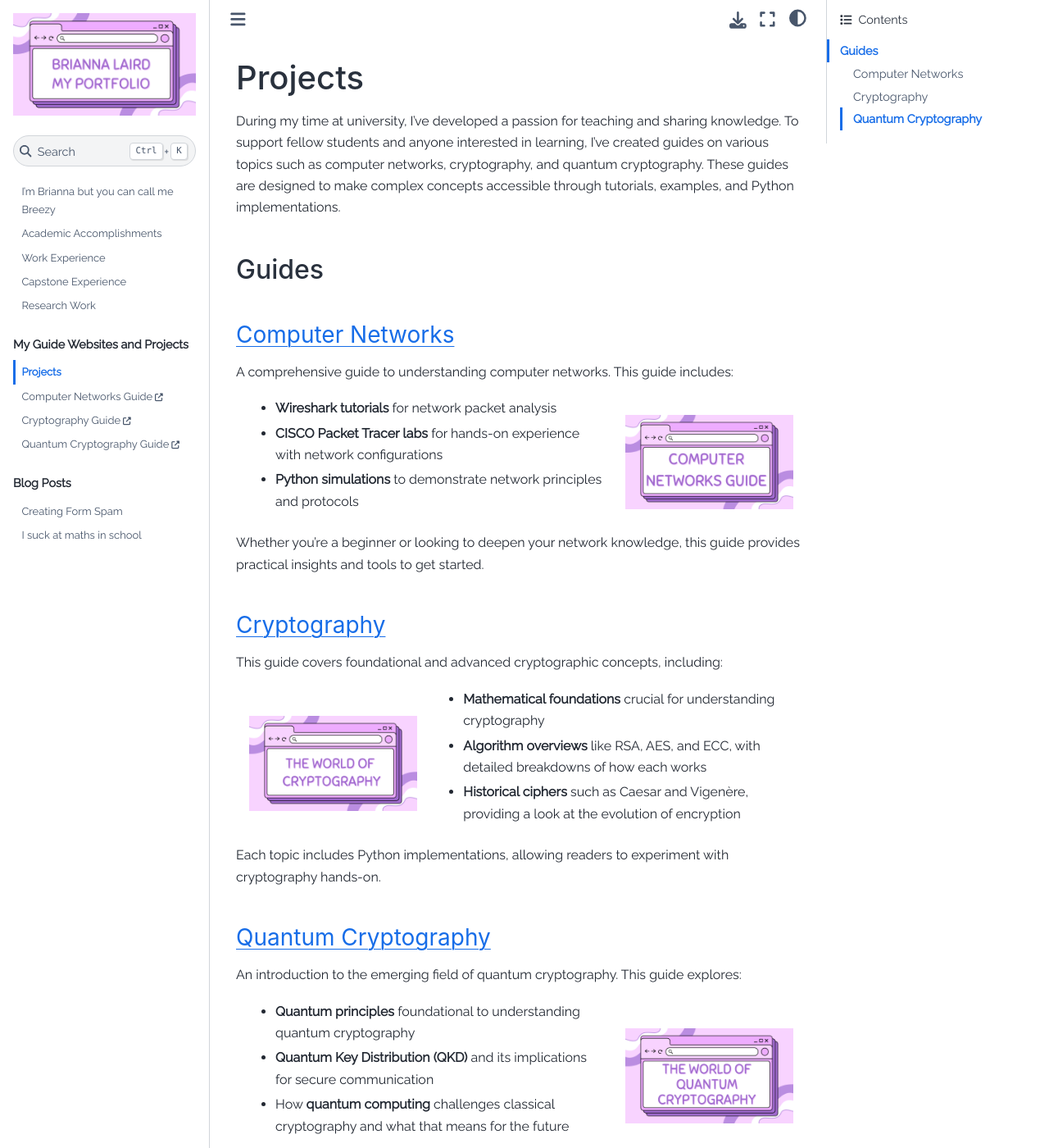
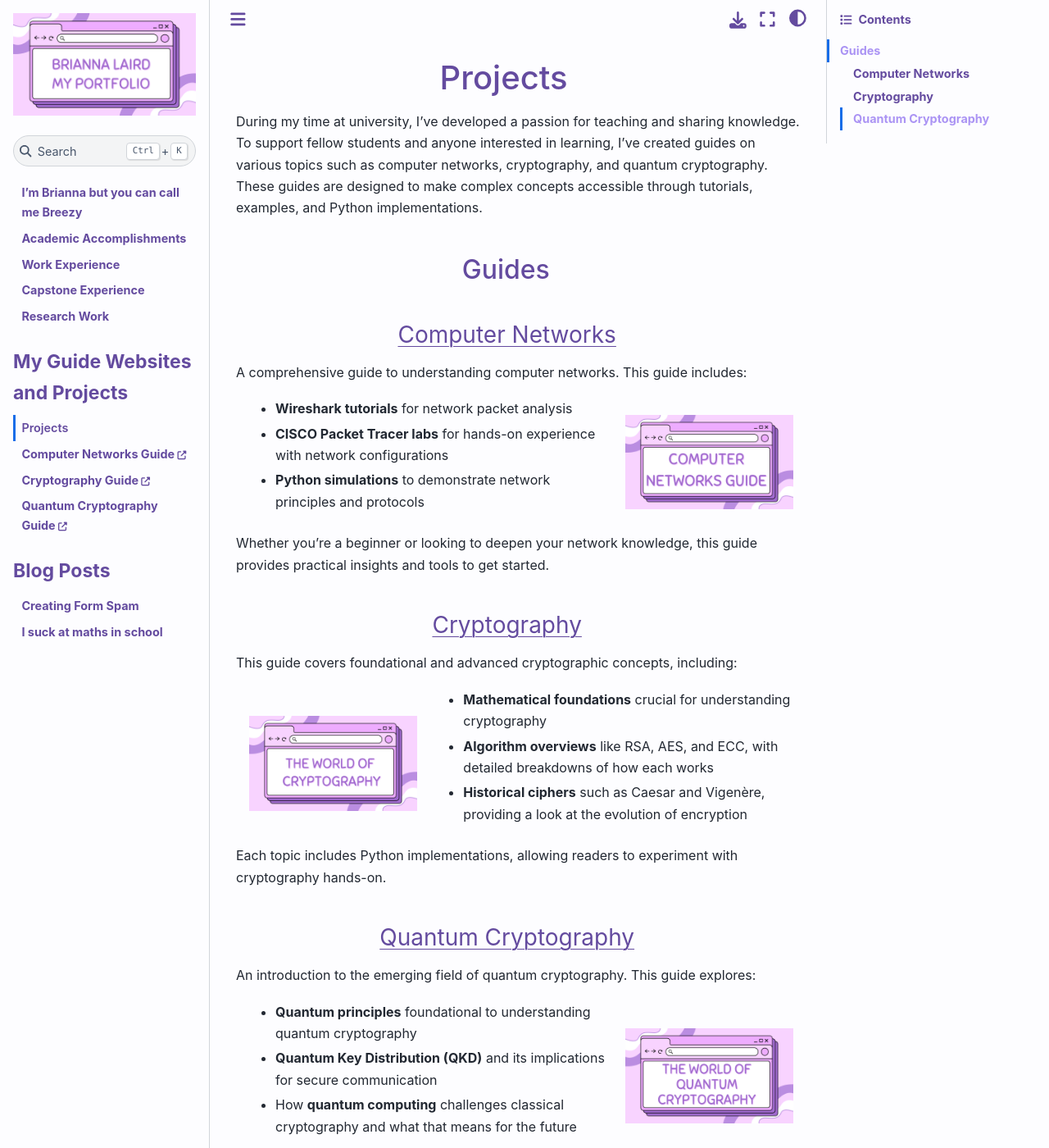
Before and after one commit to breezy-codes/breezy-codes.github.io, a Jupyter Book: the page built from content/projects.md, in a window 1280 px wide and 1400 px high. Shown: the whole window at 82% size. Built offline with Jupyter Book 1.0.4 settings and Sphinx 7.4.7 and the Sphinx Book theme 1.1.4, drawn with Linux system fonts in a browser that asks for light colours.

Commit message:
site updates

```diff
--- a/_static/custom.css
+++ b/_static/custom.css
@@ -1,164 +1,325 @@
-/* Import the Raleway font */
-@import url('https://fonts.googleapis.com/css2?family=Raleway&display=swap');
-
-/* Update font variable */
 :root {
-  --font-family-sans-serif: 'Raleway', -apple-system, BlinkMacSystemFont, Roboto, "Segoe UI", "Helvetica Neue", Arial, "Noto Sans", sans-serif, "Apple Color Emoji", "Segoe UI Emoji", "Segoe UI Symbol", "Noto Color Emoji" !important;
-  --pst-font-family-base: var(--font-family-sans-serif);
-  --pst-background-color: #f5f4e9;
+  --lighter-purple: #D8CFFD;
+  --light-purple: #AB94F4;
+  --medium-purple: #644B9F;
+  --dark-purple: #361F77;
 }
 
-p {
-  text-align: left;
+/* Link styling: neon green accents */
+a {
+  color: var(--medium-purple);
+  opacity: 1;
 }
 
-div.math {
-  overflow-x: hidden !important;
+/* Center align all images */
+img {
+  display: block; /* Makes the image behave like a block element */
+  margin-left: auto; /* Automatically adjusts left margin */
+  margin-right: auto; /* Automatically adjusts right margin */
 }
 
-/* The Modal (background) */
-#wh-modal {
-  display: none;
-  /* Hidden by default */
-  position: fixed;
-  /* Stay in place */
-  z-index: 9999;
-  /* Sit on top */
-  padding-top: 100px;
-  /* Location of the box */
-  left: 0;
-  top: 0;
-  width: 100%;
-  /* Full width */
-  height: 100%;
-  /* Full height */
-  overflow: auto;
-  /* Enable scroll if needed */
-  background-color: rgb(0, 0, 0);
-  /* Fallback color */
-  background-color: rgba(0, 0, 0, 0.9);
-  /* Black w/ opacity */
+/* Headings: Use bronze color for better visibility */
+h1, h2, h3, h4, h5, h6, .headerlink {
+  color: var(--medium-purple) !important;
+  text-align: center;
 }
 
-/* Modal Content (Image) */
-#wh-modal-img {
-  margin: auto;
-  display: block;
-  max-width: min(1200px, 100%);
+/* Set the topic title to bronze, even inside nav.contents */
+nav.contents p.topic-title {
+  color: var(--medium-purple) !important;
+  text-decoration: none !important;
+  text-align: center;
 }
 
-/* The Close Button */
-#wh-modal-close {
-  position: absolute;
-  top: 15px;
-  right: 35px;
-  color: #f1f1f1;
-  font-size: 40px;
+a:hover {
+  color: var(--dark-purple);
+}
+
+/* Sidebar links styling - change to bronze */
+.bd-sidebar-primary a {
+  color: var(--medium-purple) !important; /* Bronze color for sidebar links */
   font-weight: bold;
 }
 
-#wh-modal-close:hover,
-#wh-modal-close:focus {
-  color: #bbb;
-  text-decoration: none;
-  cursor: pointer;
+.bd-sidebar-primary a:hover {
+  color: var(--light-purple) !important; /* Neon green on hover */
 }
 
-.wh-fig-a:hover {
-  cursor: pointer;
+/* Sidebar headers and dividers: Bronze for accent */
+.sidebar-primary-item h2 {
+  color: var(--medium-purple); /* Bronze headers for sidebar */
 }
 
-.wh-venti-button {
-  background-color: transparent;
-  max-width: min(1200px, 100%);
+.sidebar-primary-item hr {
+  border-color: var(--medium-purple); /* Bronze dividers */
+}
+
+code {
+  color: var(--medium-purple); /* Muted orange */
+}
+
+/* Blockquotes: Orange background, white border-left, and teal text inside */
+blockquote {
+  background-color: var(--medium-purple); /* Bright orange background */
+  border-left: 4px solid #f0ece2; /* Off-white border on the left */
+  padding: 1rem; /* Padding for readability */
+  color: #f0ece2; /* Off-white text */
+}
+
+blockquote p {
+  color: #282A36 !important; /* Teal text for paragraphs inside blockquote */
+}
+
+/* Button styling: Bronze background with hover effect */
+button {
+  background-color: var(--medium-purple); /* Bronze background */
+  color: #f0ece2; /* Off-white text */
   border: none;
 }
 
-.wh-progress-bar {
-  width: 100%;
-  background-color: #e0e0e0;
-  padding: 3px;
-  border-radius: 3px;
-  box-shadow: inset 0 1px 3px rgba(0, 0, 0, .2);
+button:hover {
+  background-color: #1b1b1b; /* Dark hover effect */
+  color: var(--light-purple); /* Neon green hover */
 }
 
-.wh-progress-bar-fill {
-  display: block;
-  height: 22px;
-  background-color: #1BBC9B;
-  border-radius: 3px;
-  text-align: center;
-  color: #ffffff;
-  transition: width 500ms ease-in-out;
+/* Highlight row-odd on hover */
+tbody tr.row-odd:hover {
+  background-color: var(--lighter-purple); /* Light purple color */
 }
 
-td>p {
-  margin-bottom: 0;
-  margin-top: 0;
+/* Highlight row-even on hover */
+tbody tr.row-even:hover {
+  background-color: var(--lighter-purple); /* Light purple color */
 }
 
-.table td,
-.table th {
-  padding: 0.2rem 0.75rem 0.2rem 0.75rem;
+::-webkit-scrollbar-thumb {
+  background-color: var(--medium-purple);
+  border-radius: 6px;
 }
 
-.wh-container {
-  position: relative;
-  text-align: center;
-  color: white;
+/* Apply a border color to the table */
+table {
+  border: 1px solid var(--light-purple); /* Border for the entire table */
+  border-collapse: collapse; /* Ensures borders don't double up */
 }
 
-.wh-div-centered {
-  position: absolute;
-  top: 50%;
-  left: 25%;
-  transform: translate(-17%, -50%);
-  background: rgba(0, 0, 0, .75);
+/* Set the border color for table cells (td and th) */
+table th, table td {
+  border: 1px solid var(--light-purple); /* Border for each cell */
 }
 
-.wh-hero {
-  color: #FFFFFF !important;
-  padding: 1em;
-  margin: 0;
-  height: 100%;
+table th {
+  background-color: white; /* Bronze header background */
 }
 
-/* Not sure why, but pasted images are going display:blocks(??)*/
-.pasted-inline>img {
-  display: inline !important;
+/* Secondary sidebar links */
+.bd-sidebar-secondary a {
+  color: var(--medium-purple); /* Bronze color for links */
 }
 
-/* Adjust main content width */
-.main-content {
-  max-width: 100%;
-  margin: 0 auto;
+.bd-sidebar-secondary a:hover {
+  color: var(--light-purple); /* Neon green on hover */
 }
 
-/* Specific elements inside the sidebar */
-.bd-sidebar-primary p.caption,
-.bd-sidebar-primary a.reference.external,
-.bd-sidebar-primary a.reference.internal {
-  font-size: 0.9em; /* Adjust this value as needed */
+/* Secondary sidebar headings */
+.bd-sidebar-secondary h2 {
+  color: var(--medium-purple); /* Bronze headings */
 }
 
-/* Center flex container */
-.wh-flex-center {
-  display: flex;
-  justify-content: center;
+.bd-toc a {
+  color: var(--medium-purple); /* Bronze color for TOC links */
 }
 
-div.output .text_html {
-  overflow-x: auto;
+.bd-toc a:hover {
+  color: var(--light-purple); /* Teal-green hover */
 }
 
-/* Remove white borders around images and embedded content */
-img, .markdown-image, .markdown-figure {
-  background-color: transparent !important;
-  border: none !important;
-  box-shadow: none !important;
+/* Active TOC link styling */
+.toc-h2 a.nav-link.active {
+  color: var(--light-purple) !important; /* Bronze for active TOC links */
+  font-weight: bold;
+}
+.toc-h2 a.nav-link {
+  color: var(--medium-purple) !important; /* Teal color when inactive */
+  font-weight: bold;
 }
 
-/* Align content to center and adjust for dark themes */
-div.align-center img {
-  filter: brightness(0.8) contrast(1.2);
+.toc-h2 a.nav-link.active:hover {
+  color: var(--dark-purple) !important; /* Teal-green on hover */
+  font-weight: bold;
 }
+
+/* On-this-page section styling in sidebar */
+.bd-sidebar-secondary .onthispage {
+  color: var(--medium-purple) !important;
+  font-weight: bold;
+}
+
+.bd-sidebar-secondary .onthispage * {
+  color: var(--medium-purple) !important; /* Bronze for all nested elements */
+  font-weight: bold;
+}
+
+/* Button in header article */
+.bd-header-article .btn {
+  color: var(--medium-purple) !important; /* Bronze text */
+  background-color: transparent;
+}
+
+.bd-header-article .btn:hover {
+  background-color: var(--light-purple) !important; /* Teal hover background */
+  color: #1f1d1b !important; /* Dark hover text */
+}
+
+/* Change text color inside span.std-doc to teal */
+span.std-doc {
+  color: var(--medium-purple) !important; /* Teal-green color */
+}
+
+/* Captions: Bronze text */
+span.caption-text {
+  color: var(--medium-purple) !important;
+  font-weight: bold;
+  font-size: 1.6em;
+}
+
+header.bd-header.navbar a:hover {
+  color: var(--light-purple) !important; /* Teal-green hover */
+}
+
+a.reference.internal {
+  color: var(--medium-purple) !important;
+}
+
+a.reference.external {
+  color: var(--medium-purple) !important;
+}
+
+a.reference.internal:hover {
+  color: var(--light-purple) !important;
+}
+
+a.reference.external:hover {
+  color: var(--light-purple) !important;
+}
+
+
+html[data-theme="light"] {
+  --pst-color-background: #fdfdff;
+}
+
+
+html[data-theme="dark"] {
+  /* Primary color: Keep this as it is unless you want to change it */
+  --pst-color-primary: #528fe4;
+
+  /* Announcement color: Keep or adjust based on preference */
+  --sbt-color-announcement: rgb(97, 97, 97);
+
+  /* Background color: Updated to #282A36 */
+  --pst-color-background: #282A36;
+}
+
+/* Dark Theme */
+html[data-theme="dark"] h1,
+html[data-theme="dark"] h2,
+html[data-theme="dark"] h3,
+html[data-theme="dark"] h4,
+html[data-theme="dark"] h5,
+html[data-theme="dark"] h6 {
+  color: var(--light-purple) !important;
+  text-align: center;
+  padding: 0; /* Ensure padding is reset */
+  margin: 0.5em 0; /* Add consistent margins */
+}
+
+html[data-theme="dark"] img:not(.only-dark, .dark-light) {
+  filter: brightness(.9) contrast(1.2);
+}
+
+/* Sidebar links styling - dark theme */
+html[data-theme="dark"] .bd-sidebar-primary a {
+  color: var(--light-purple) !important; /* Light purple for sidebar links */
+  font-weight: bold;
+}
+
+html[data-theme="dark"] .bd-sidebar-primary a:hover {
+  color: var(--medium-purple) !important; /* Medium purple on hover */
+}
+
+/* Code block styling: dark background with orange highlights */
+html[data-theme="dark"] code {
+  background-color: #333333; /* Dark gray */
+  color: #ff79c6; /* Muted orange */
+}
+
+html[data-theme="dark"] code.literal {
+  background-color: var(--pst-color-surface);
+  border: 0.7px solid var(--lighter-purple);
+  border-radius: .25rem;
+  padding: .1rem .25rem;
+}
+
+/* Sidebar headers and dividers: Bronze for accent */
+html[data-theme="dark"] a.current.reference.internal {
+  color: var(--lighter-purple) !important; /* Use the light purple variable */
+  font-weight: bold; /* Optional: make it bold for emphasis */
+}
+
+/* Active TOC link styling - dark theme */
+html[data-theme="dark"] .toc-h2 a.nav-link.active {
+  color: var(--lighter-purple) !important; /* Medium purple for active TOC links */
+  font-weight: bold;
+}
+
+html[data-theme="dark"] .toc-h2 a.nav-link {
+  color: var(--light-purple) !important; /* Light purple when inactive */
+  font-weight: bold;
+}
+
+html[data-theme="dark"] .toc-h2 a.nav-link.active:hover {
+  color: var(--lighter-purple) !important; /* Medium purple on hover for active links */
+  font-weight: bold;
+}
+
+html[data-theme="dark"] span.std-doc {
+  color: var(--light-purple) !important; /* Teal-green color */
+}
+
+html[data-theme="dark"] a:hover {
+  color: var(--lighter-purple);
+}
+
+html[data-theme="dark"] span.caption-text {
+  color: var(--lighter-purple) !important;
+  font-weight: bold;
+  font-size: 1.6em;
+}
+
+html[data-theme="dark"] summary span {
+  color: black !important;
+}
+
+html[data-theme="dark"] a.reference.internal {
+  color: var(--light-purple) !important;
+}
+
+html[data-theme="dark"] a.reference.external {
+  color: var(--light-purple) !important;
+}
+
+html[data-theme="dark"] a.reference.internal:hover {
+  color: var(--lighter-purple) !important;
+}
+
+html[data-theme="dark"] a.reference.external:hover {
+  color: var(--lighter-purple) !important;
+}
+
+html[data-theme="dark"] tbody tr.row-odd:hover {
+  background-color: var(--dark-purple); /* Light purple color */
+}
+
+html[data-theme="dark"] tbody tr.row-even:hover {
+  background-color: var(--dark-purple); /* Light purple color */
+}
```
